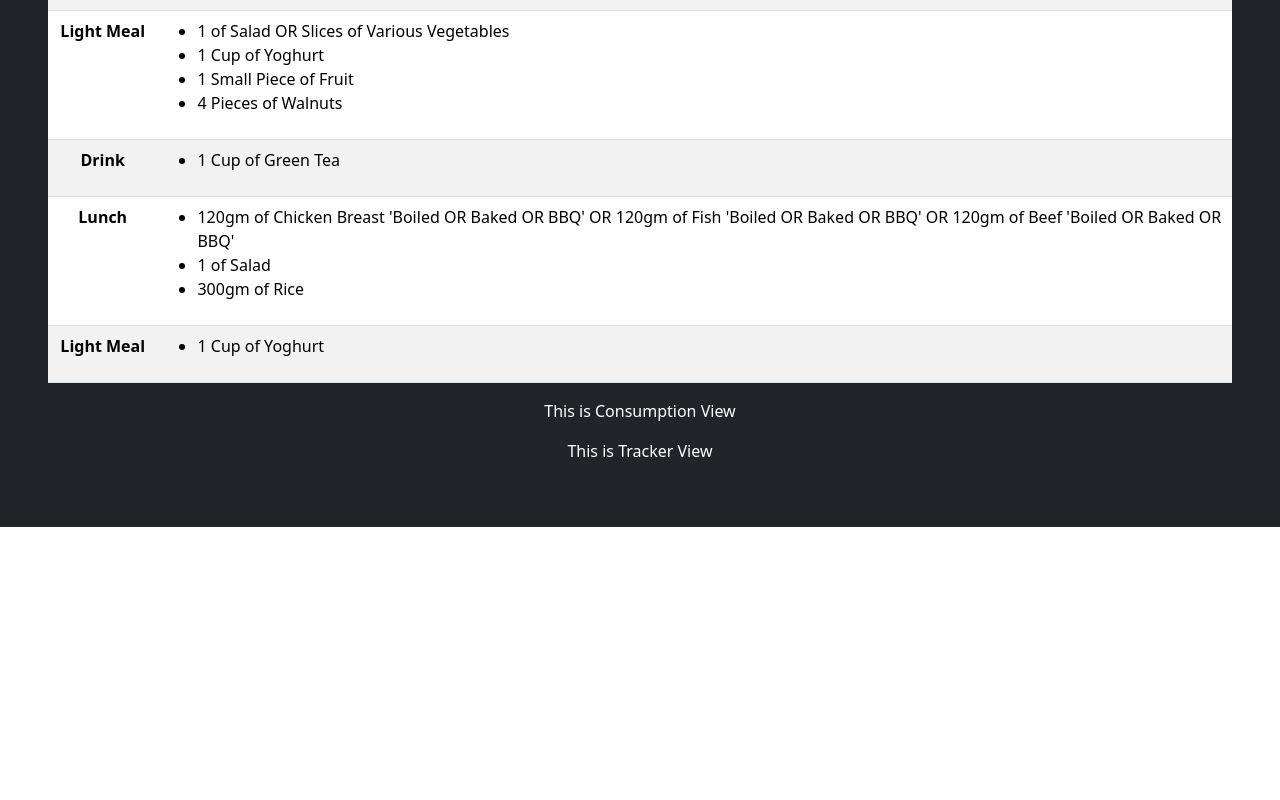
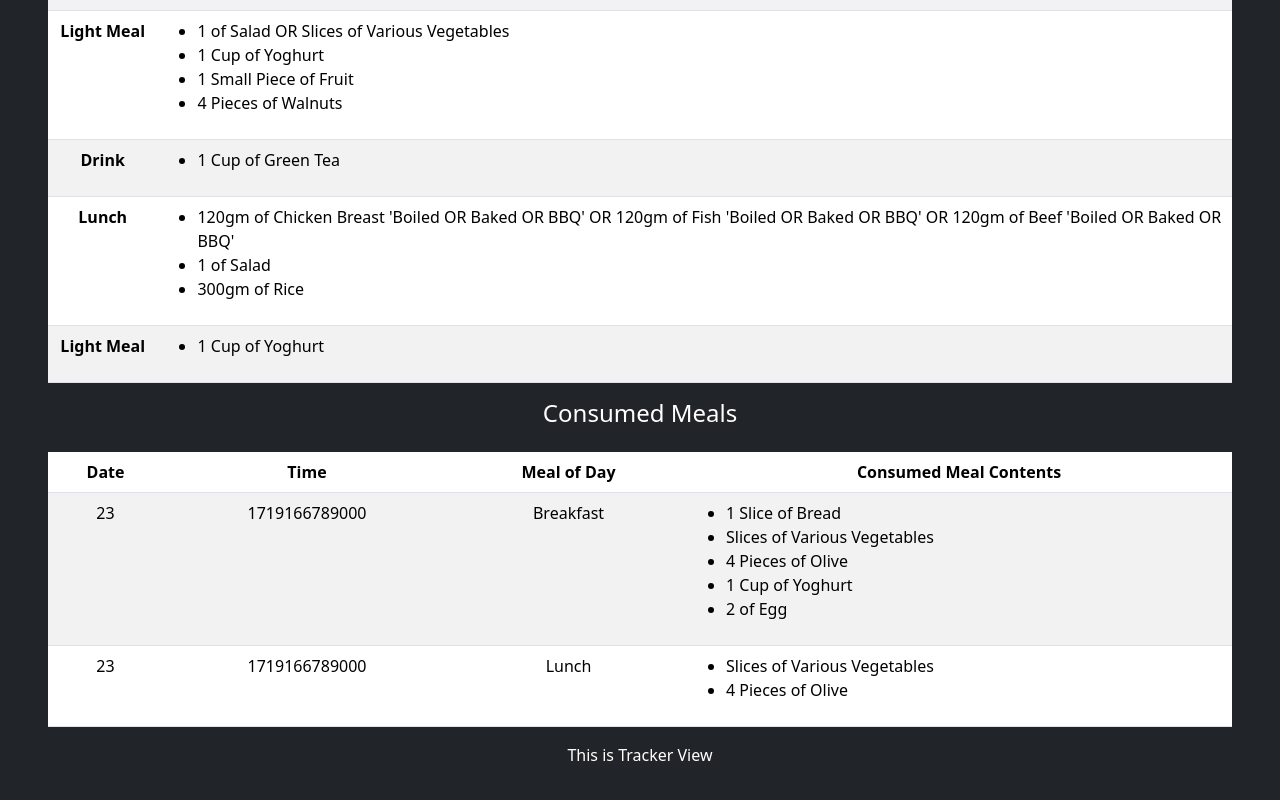
Before and after one commit to makkahwi/heal-tracker, a React (Create React App) app: page / in a window 1280 px wide. Shown: the part 668-1468 px from the top of the page. Before the commit the page ends 1195 px from the top, so only its background shows below. Built offline with nearby package versions, Linux system fonts and the light colour scheme.

Commit message:
Build Initial 'Consumed Meals' View

```diff
--- a/src/Views/Consumption/index.tsx
+++ b/src/Views/Consumption/index.tsx
@@ -1,9 +1,66 @@
 import { Fragment } from "react/jsx-runtime";
 
 const Consumption = () => {
+  const consumption = [
+    {
+      timestamp: new Date(),
+      meal: "Breakfast",
+      contents: [
+        { element: "Bread", count: "1 Slice" },
+        { element: "Various Vegetables", count: "Slices" },
+        { element: "Olive", count: "4 Pieces" },
+        { element: "Yoghurt", count: "1 Cup" },
+        {
+          element: "Egg",
+          count: "2",
+        },
+      ],
+    },
+    {
+      timestamp: new Date(),
+      meal: "Lunch",
+      contents: [
+        { element: "Various Vegetables", count: "Slices" },
+        { element: "Olive", count: "4 Pieces" },
+      ],
+    },
+  ];
+
   return (
     <Fragment>
-      <p>This is Consumption View</p>
+      <h4 className="mb-4">Consumed Meals</h4>
+
+      <table className="table table-responsive table-striped">
+        <thead>
+          <tr>
+            <th>Date</th>
+
+            <th>Time</th>
+
+            <th>Meal of Day</th>
+
+            <th>Consumed Meal Contents</th>
+          </tr>
+        </thead>
+
+        <tbody>
+          {consumption.map(({ timestamp, meal, contents }, x) => (
+            <tr key={x}>
+              <td>{timestamp.getDate()}</td>
+              <td>{timestamp.getTime()}</td>
+              <td>{meal}</td>
+
+              <td>
+                <ul className="text-start">
+                  {contents.map(({ element, count }, y) => (
+                    <li key={y}>{count + " of " + element}</li>
+                  ))}
+                </ul>
+              </td>
+            </tr>
+          ))}
+        </tbody>
+      </table>
     </Fragment>
   );
 };
```
